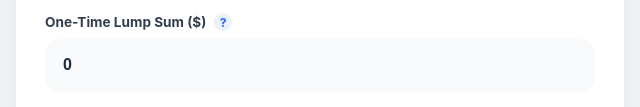
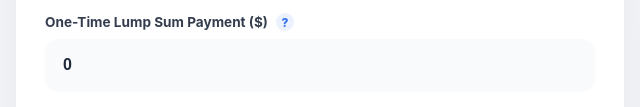
Before and after one commit to RichardMalo/TrueMortgageV3, a website built with Vite: page index.html in a window 1280 px wide. Shown: the part 678-785 px from the top of the page, 4-644 px from the left. Built offline with nearby package versions, Linux system fonts and the light colour scheme; animation ran at ten frames a second; what plotly.js-basic-dist would draw is missing.

Commit message:
style: rename One-Time Lump Sum label to One-Time Lump Sum Payment

```diff
--- a/index.html
+++ b/index.html
@@ -594,7 +594,7 @@
               <div class="input-group-row">
                 <div class="input-group">
                   <label for="lumpSumPayment"
-                    >One-Time Lump Sum ($)
+                    >One-Time Lump Sum Payment ($)
                     <span class="help-tip"
                       >?<span class="tooltip-text"
                         >A one-time payment applied directly to the principal balance at the start
```
